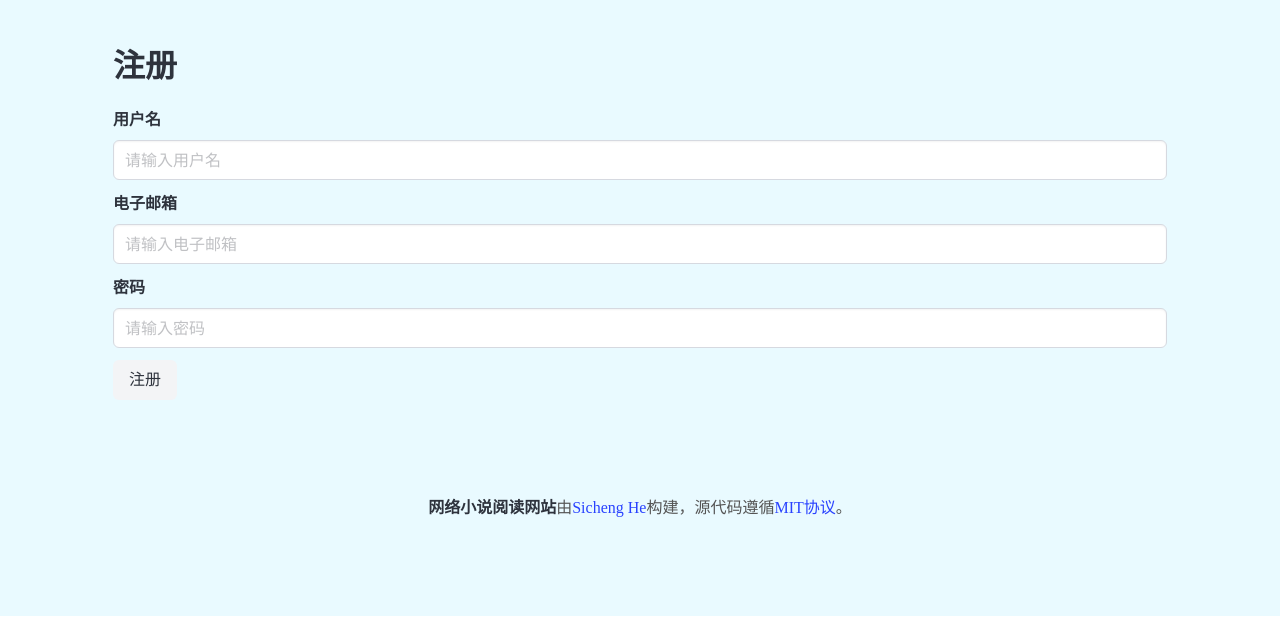
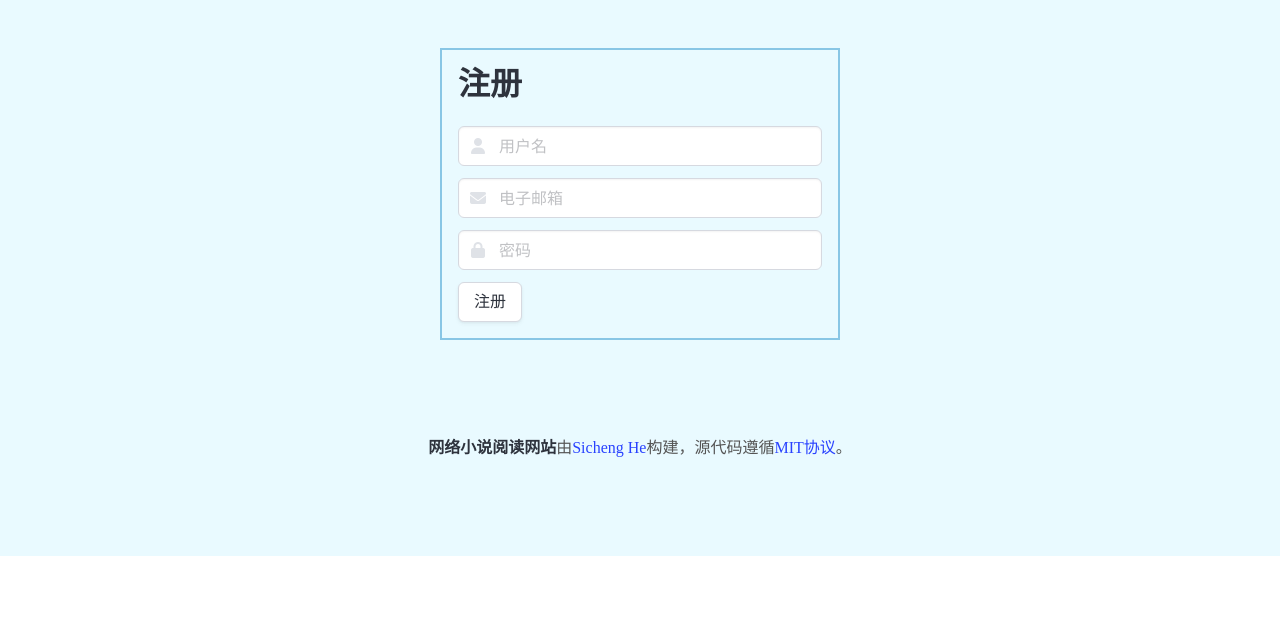
Before and after one commit to hesic73/webnovel, a FastAPI app: page /register_form.html in a window 1280 px wide. Shown: the part 56-696 px from the top of the page. Run offline with FastAPI, Linux system fonts and the light colour scheme; parts of the project's set-up code (start-up, migrations or seed data) failed here and were passed over.

Commit message:
update forms

```diff
--- a/static/js/register_form.js
+++ b/static/js/register_form.js
@@ -3,6 +3,15 @@ async function registerUser() {
     const username = document.getElementById('username').value;
     const email = document.getElementById('email').value;
     const password = document.getElementById('password').value;
+
+    const notification = document.getElementById('notification');
+
+    if (username === '' || email === '') {
+        notification.classList.remove('is-hidden', 'is-success');
+        notification.classList.add('is-danger');
+        notification.textContent = '用户名和邮箱不能为空';
+        return;
+    }
 
     const response = await fetch('/auth/register', {
         method: 'POST',
@@ -16,8 +25,6 @@ async function registerUser() {
         }),
     });
 
-    const notification = document.getElementById('notification');
-
     if (response.ok) {
         notification.classList.remove('is-hidden', 'is-danger');
         notification.classList.add('is-success');
--- a/templates/auth/register_form.html.jinja
+++ b/templates/auth/register_form.html.jinja
@@ -2,38 +2,47 @@
 {% block content %}
 
 
+
+
+
+<div class="custom-border-novel" style="max-width: 400px; margin: 0 auto;">
     <h1 class="title">注册</h1>
-
     <div id="notification" class="notification is-hidden"></div>
-
     <form id="registerForm">
         <div class="field">
-        <label class="label">用户名</label>
-        <div class="control">
-            <input class="input" type="text" id="username" placeholder="请输入用户名">
-        </div>
+            <p class="control has-icons-left">
+                <input class="input" type="text" id="username" placeholder="用户名">
+                <span class="icon is-small is-left">
+                    <i class="fas fa-user"></i>
+                </span>
+            </p>
         </div>
 
         <div class="field">
-        <label class="label">电子邮箱</label>
-        <div class="control">
-            <input class="input" type="email" id="email" placeholder="请输入电子邮箱">
-        </div>
+            <p class="control has-icons-left">
+                <input class="input" type="email" id="email" placeholder="电子邮箱">
+                <span class="icon is-small is-left">
+                    <i class="fas fa-envelope"></i>
+                </span>
+            </p>
         </div>
 
         <div class="field">
-        <label class="label">密码</label>
-        <div class="control">
-            <input class="input" type="password" id="password" placeholder="请输入密码">
-        </div>
+            <p class="control has-icons-left">
+                <input class="input" type="password" id="password" placeholder="密码">
+                <span class="icon is-small is-left">
+                    <i class="fas fa-lock"></i>
+                </span>
+            </p>
         </div>
 
         <div class="field">
             <div class="control">
-            <button class="button is-light" type="button" onclick="registerUser()">注册</button>
+                <button class="button" type="button" onclick="registerUser()">注册</button>
             </div>
         </div>
     </form>
 
+</div>
 <script src="/static/js/register_form.js"></script>
 {% endblock %}
--- a/templates/chapter.html.jinja
+++ b/templates/chapter.html.jinja
@@ -22,7 +22,7 @@
         {% else %}
         <a class="custom-link-normal" disabled>上一章</a>
         {% endif %}
-        <a class="custom-link-normal" href="/novel/{{ novel.id }}/chapters/">返回目录</a>
+        <a class="custom-link-normal" href="/novel/{{ novel.id }}/chapters/#{{chapter.id}}">返回目录</a>
         <a class="custom-link-normal" onclick="addBookmark({{ novel.id }}, {{ chapter.id }})">加入书签</a>
         {% if next_chapter %}
         <a id="next-chapter" class="custom-link-normal" href="/novel/{{ novel.id }}/{{ next_chapter.id }}.html">下一章</a>
--- a/templates/chapters.html.jinja
+++ b/templates/chapters.html.jinja
@@ -12,7 +12,8 @@
     <div class="fixed-grid has-4-cols-desktop has-3-cols-tablet has-1-cols-mobile">
         <div class="grid is-size-6" id="chapters-container">
             {% for chapter in chapters %}
-            <dd class="cell"><a class="custom-link-list" href="/novel/{{ novel.id }}/{{chapter.id}}.html">{{
+            <dd class="cell"><a class="custom-link-list" href="/novel/{{ novel.id }}/{{chapter.id}}.html"
+                    id="{{chapter.id}}">{{
                     chapter.title }}</a></dd>
             {% endfor %}
         </div>
```
Also changed, not shown: templates/auth/login_form.html.jinja (+21 -11 lines). Lines whose indentation alone changed are shown as unchanged.
